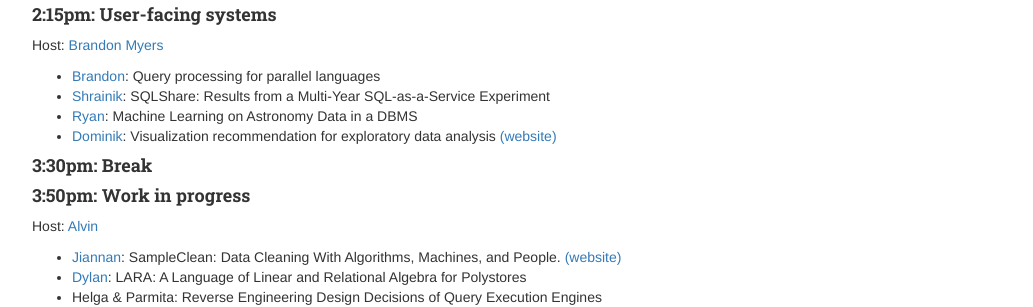
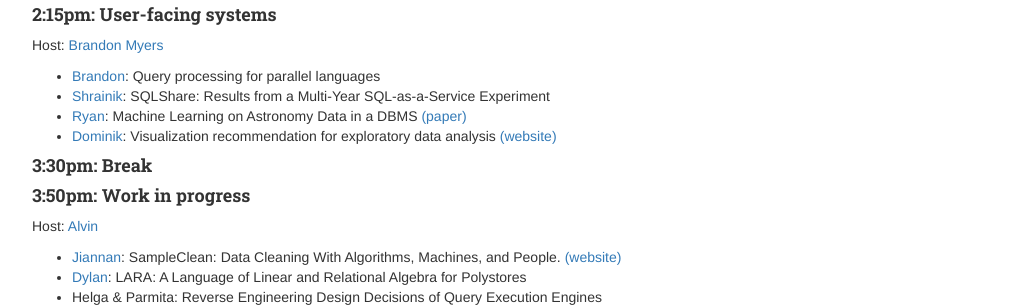
Before and after one commit to uwdb/website, a Jekyll site: the page built from events/database_day_2015.markdown, in a window 1280 px wide. Shown: the part 931-1238 px from the top of the page, without its empty margins (123-1156 px from the left). Built offline with Jekyll 4.4.1, drawn with Linux system fonts in a browser that asks for light colours; nearby versions of some CDN libraries; Markdown is read by kramdown in place of the engine named in the settings.

Commit message:
Update database_day_2015.markdown

```diff
--- a/events/database_day_2015.markdown
+++ b/events/database_day_2015.markdown
@@ -55,7 +55,7 @@ Host: [Brandon Myers](https://homes.cs.washington.edu/~bdmyers/)
 
 - [Brandon](https://homes.cs.washington.edu/~bdmyers/): Query processing for parallel languages
 - [Shrainik](https://homes.cs.washington.edu/~shrainik): SQLShare: Results from a Multi-Year SQL-as-a-Service Experiment
-- [Ryan](https://homes.cs.washington.edu/~maas/):  Machine Learning on Astronomy Data in a DBMS
+- [Ryan](https://homes.cs.washington.edu/~maas/):  Machine Learning on Astronomy Data in a DBMS [(paper)](http://dl.acm.org/citation.cfm?id=2803143)
 - [Dominik](https://homes.cs.washington.edu/~domoritz): Visualization recommendation for exploratory data analysis [(website)](https://idl.cs.washington.edu/papers/voyager)
 
 #### 3:30pm: Break
```
